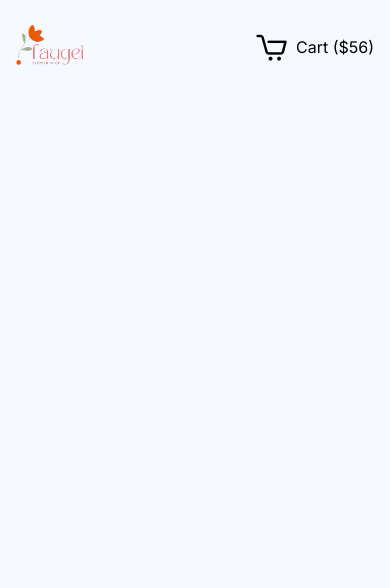
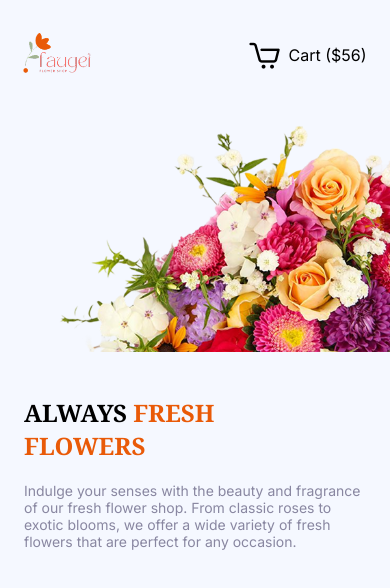
Before and after one commit to sam-z-mridula/B12A02-Responsive-Flowers, a plain HTML site: page index.html in a window 390 px wide. Drawn offline with Linux system fonts and the light colour scheme.

Commit message:
added responsive hero section

```diff
--- a/index.html
+++ b/index.html
@@ -7,8 +7,8 @@
     <link rel="stylesheet" href="./styles/style.css" />
   </head>
   <body>
-    <header class="section">
-      <nav>
+    <header>
+      <nav  class="container">
         <div id="logo">
           <img src="./assets/logo.png" alt="" />
         </div>
@@ -22,17 +22,30 @@
 
           <div id="cart">
             <img class="cart-icon" src="./assets/shopping-cart.png" alt="" />
-            <span>Cart ($56)</span>
+            <div>Cart ($56)</div>
           </div>
         </div>
       </nav>
+
+      <section class="hero">
+
+        <div class="hero-left">
+          <h1>Always <span class="fresh">Fresh Flowers</span></h1>
+          <p>Indulge your senses with the beauty and fragrance of our fresh flower shop. From classic roses to exotic blooms, we offer a wide variety of fresh flowers that are perfect for any occasion. </p>
+        </div>
+
+        <div class="hero-right">
+          <img src="./assets/hero-flower.png" alt="flowers">
+        </div>
+      </section>
+
     </header>
 
-    <section class="section"></section>
-    <section class="section"></section>
-    <section class="section"></section>
-    <section class="section"></section>
+    <section class="container"></section>
+    <section class="container"></section>
+    <section class="container"></section>
+    <section class="container"></section>
 
-    <footer class="section"></footer>
+    <footer class="container"></footer>
   </body>
 </html>
--- a/styles/style.css
+++ b/styles/style.css
@@ -11,17 +11,21 @@
 
 :root {
   --para-color: #8987a1;
-  --primary-color: #e95a08;
+  --btn-color: #e95a08;
 }
 
 /* Shared Styles */
 
-.section {
-  max-width: 1180px;
+.container {
+  width: 88%;
   margin: 0 auto;
 }
 
 /* Header */
+
+header{
+  margin-top: 2rem;
+}
 
 nav {
   display: flex;
@@ -68,9 +72,6 @@ nav {
 /* Small Screen */
 
 @media screen and (max-width: 576px) {
-  .section {
-    margin: 0 1rem;
-  }
 
   #logo img {
     width: 50%;
@@ -80,3 +81,72 @@ nav {
     display: none;
   }
 }
+
+/* Hero Section */
+
+.hero{
+  margin: 10rem auto 0;
+  display: flex;
+  align-items: flex-end;
+  gap: 2.5rem;
+  width: 88%;
+}
+
+.hero div{
+  width: 50%;
+}
+
+.hero-left h1, .fresh{
+  font-size: 4rem;
+  font-family: "Noto Serif";
+  text-transform: uppercase;
+  margin-bottom: 1.25rem;
+}
+
+.fresh{
+  color: var(--btn-color);
+}
+
+.hero-left p{
+  color: var(--para-color);
+  font-size: 1.3rem;
+}
+
+/* Small Screen */
+
+@media screen and (max-width: 576px) {
+
+  .hero{
+    flex-direction: column-reverse;
+    align-items: center;
+    margin: 2rem 0;
+    width: 100%;
+  }
+
+  .hero div{
+    width: 100%;
+  }
+
+  .hero-left h1, .fresh{
+    font-size: 1.5rem;
+  }
+
+  .hero-left h1{
+    width: 50%;
+    margin-left: 1.5rem;
+  }
+
+  .hero-left p{
+    font-size: 0.875rem;
+    margin-left: 1.5rem;
+    margin-right: 1.5rem;
+  }
+
+  .hero-right{
+    width: 100%;
+  }
+
+  .hero-right img{
+    width: 100%;
+  }
+}
```
